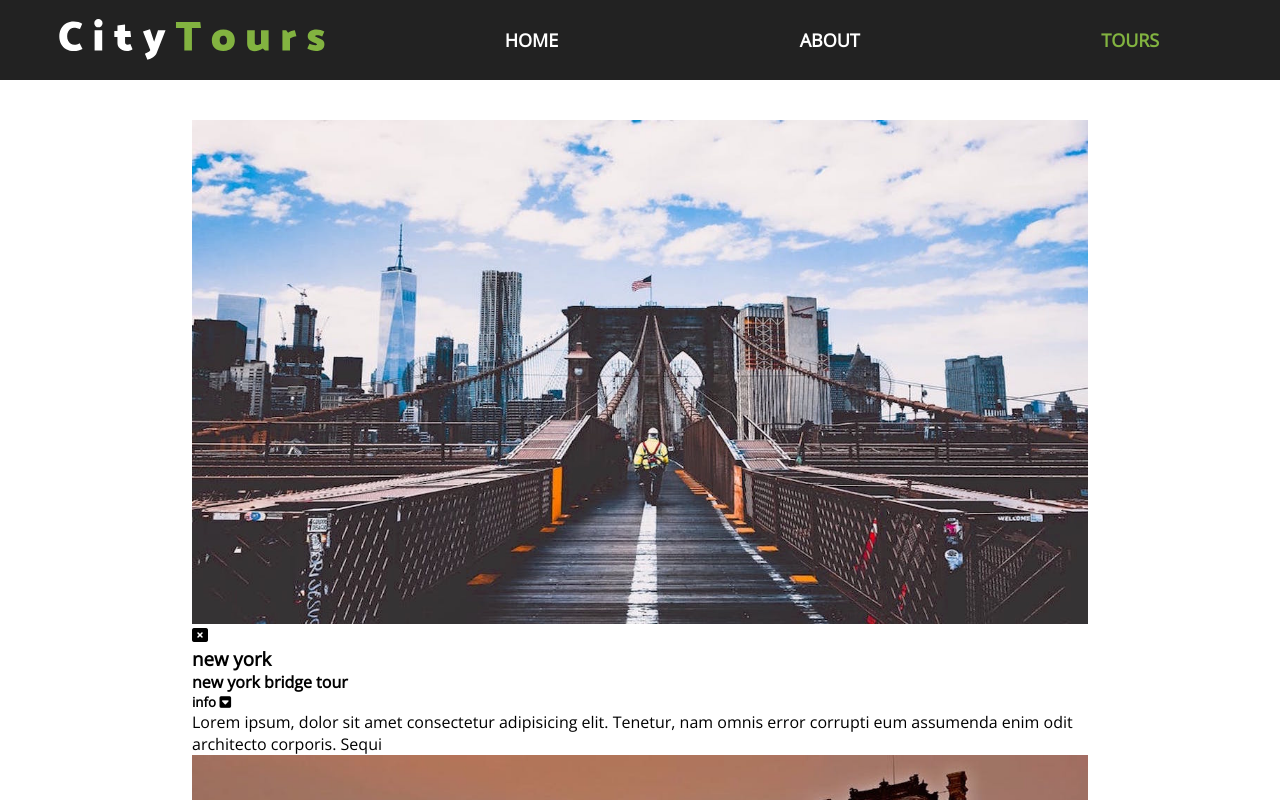
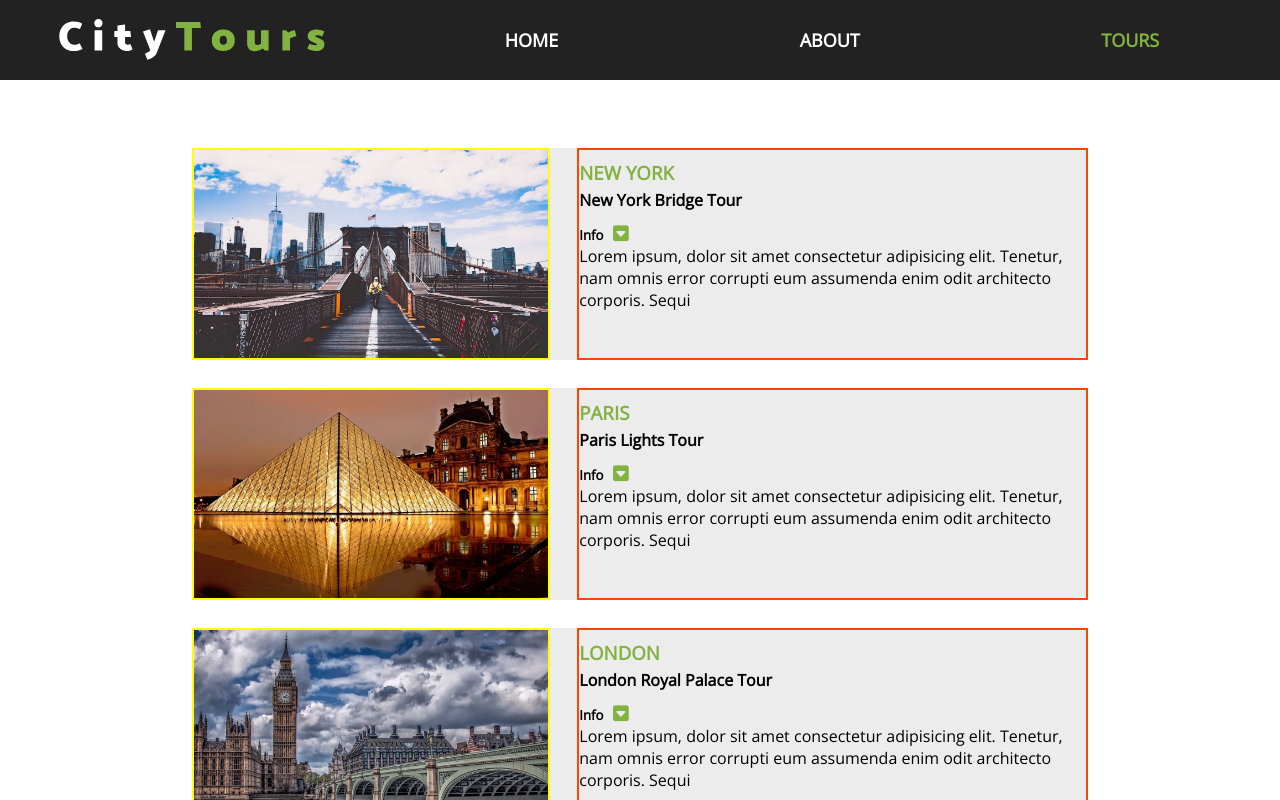
Before and after one commit to muhammadsalif/City-Tours-App-React, a React (Create React App) app: page / in a window 1280 px wide. Shown: the top 800 px of the page. Built offline with nearby package versions, Linux system fonts and the light colour scheme.

Commit message:
Styling completed.

```diff
--- a/src/components/Tour/tour.scss
+++ b/src/components/Tour/tour.scss
@@ -1,6 +1,10 @@
 @import "../../index.scss";
 
 .tour {
+  background-color: $mainGrey;
+  margin: 28px 0px;
+  width: 100%;
+
   img {
     width: 100%;
     display: block;
@@ -8,3 +12,57 @@
     min-height: 13rem; // 1rem = 14px => 13rem = 13*14 =>182px
   }
 }
+@media screen and (min-width: 768px) {
+  .tour {
+    display: flex;
+    justify-content: space-between;
+
+    .img-container {
+      width: 40%;
+      border: 2px solid yellow;
+    }
+    .tour-info {
+      width: 57%;
+      border: 2px solid orangered;
+    }
+  }
+}
+
+.img-container {
+  position: relative;
+}
+.close-btn {
+  position: absolute;
+  top: 15px;
+  right: 20px;
+  color: $mainGreen;
+  font-size: 28px;
+  cursor: pointer;
+  transition: $mainTransition;
+  opacity: 0;
+}
+
+.img-container:hover .close-btn {
+  opacity: 1;
+}
+
+.tour-info {
+  padding-top: 10px;
+  h3 {
+    color: $mainGreen;
+    text-transform: uppercase;
+  }
+  h4 {
+    text-transform: capitalize;
+    margin: 4px 0px 10px 0px;
+  }
+  h5 {
+    text-transform: capitalize;
+    span {
+      color: $mainGreen;
+      margin: 6px;
+      font-size: 18px;
+      cursor: pointer;
+    }
+  }
+}
--- a/src/index.scss
+++ b/src/index.scss
@@ -7,6 +7,7 @@ $mainBlack: #222;
 $mainGreen: #82b340;
 $mainWhite: #fff;
 $mainGrey: #ececec;
+$mainTransition: all 0.3s linear;
 
 body {
   font-family: "Open Sans", sans-serif;
```
